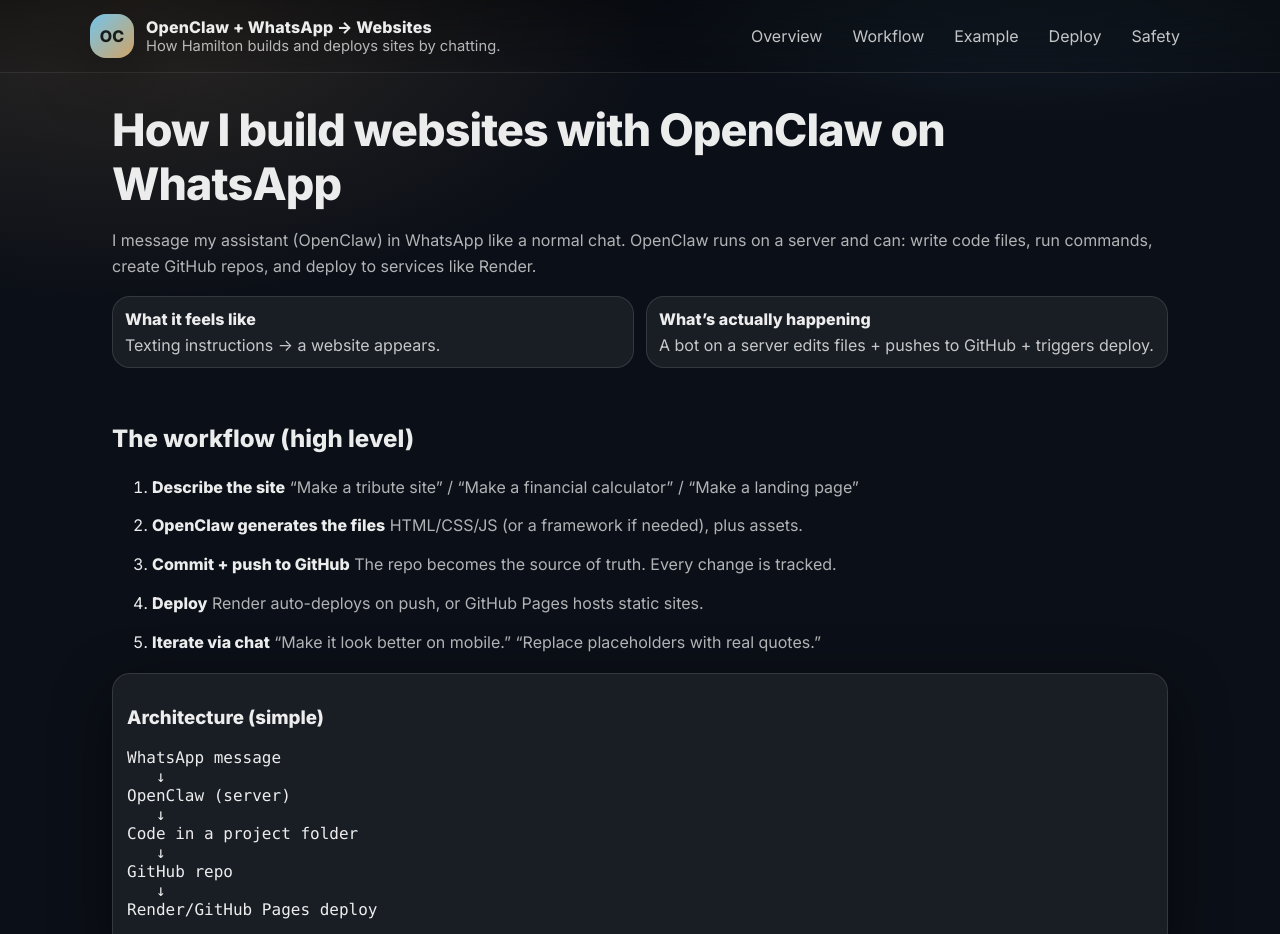
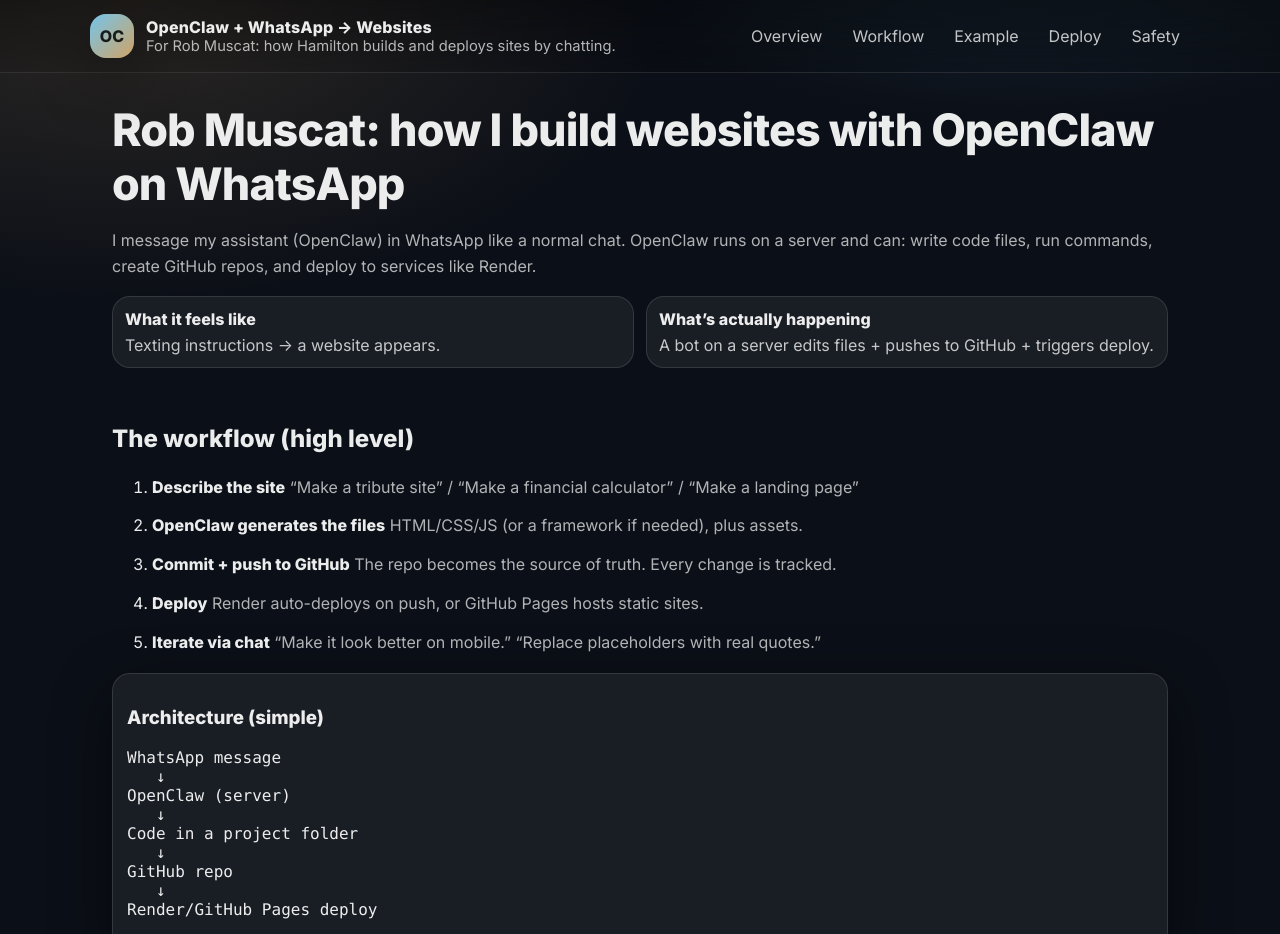
Before and after one commit to hamiltoncrouse/openclaw-whatsapp-website-guide, a plain HTML site: page index.html in a window 1280 px wide. Shown: the top 934 px of the page. Drawn offline with Linux system fonts and the light colour scheme.

Commit message:
Personalize for Rob Muscat

```diff
--- a/index.html
+++ b/index.html
@@ -3,7 +3,7 @@
 <head>
   <meta charset="utf-8" />
   <meta name="viewport" content="width=device-width, initial-scale=1" />
-  <title>How I Use OpenClaw on WhatsApp to Build Websites</title>
+  <title>Rob Muscat — How I Use OpenClaw on WhatsApp to Build Websites</title>
   <meta name="description" content="A simple walkthrough of how Hamilton uses OpenClaw via WhatsApp to create and deploy websites." />
   <link rel="preconnect" href="https://fonts.googleapis.com">
   <link rel="preconnect" href="https://fonts.gstatic.com" crossorigin>
@@ -17,7 +17,7 @@
         <div class="logo" aria-hidden="true">OC</div>
         <div>
           <div class="brand__title">OpenClaw + WhatsApp → Websites</div>
-          <div class="brand__sub">How Hamilton builds and deploys sites by chatting.</div>
+          <div class="brand__sub">For Rob Muscat: how Hamilton builds and deploys sites by chatting.</div>
         </div>
       </div>
       <div class="nav__links" aria-label="Primary">
@@ -32,7 +32,7 @@
 
   <main class="wrap">
     <section class="hero" id="overview">
-      <h1>How I build websites with OpenClaw on WhatsApp</h1>
+      <h1>Rob Muscat: how I build websites with OpenClaw on WhatsApp</h1>
       <p class="muted">
         I message my assistant (OpenClaw) in WhatsApp like a normal chat. OpenClaw runs on a server and can:
         write code files, run commands, create GitHub repos, and deploy to services like Render.
@@ -146,7 +146,7 @@
     </section>
 
     <footer class="footer">
-      <div class="tiny">Made by Hamilton (with OpenClaw) — shared for Rob.</div>
+      <div class="tiny">Made by Hamilton (with OpenClaw) — shared for Rob Muscat.</div>
     </footer>
   </main>
 </body>
```
